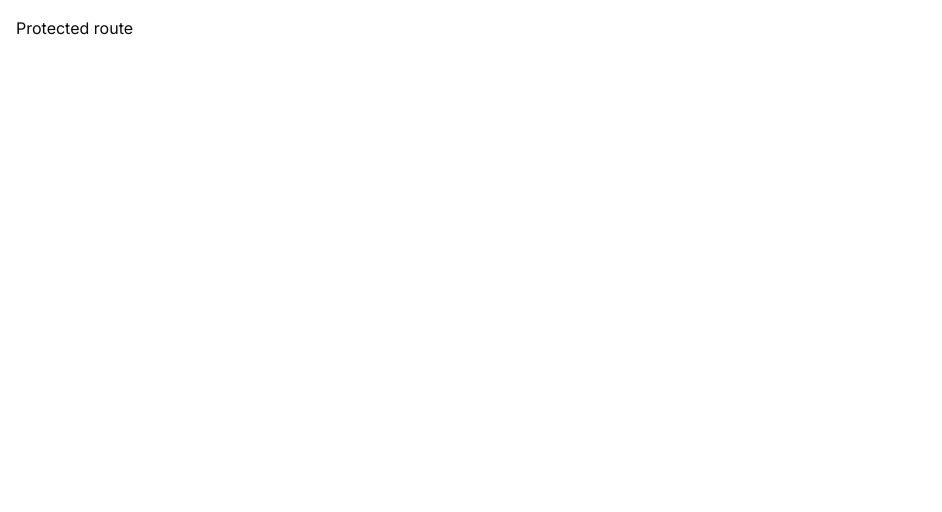
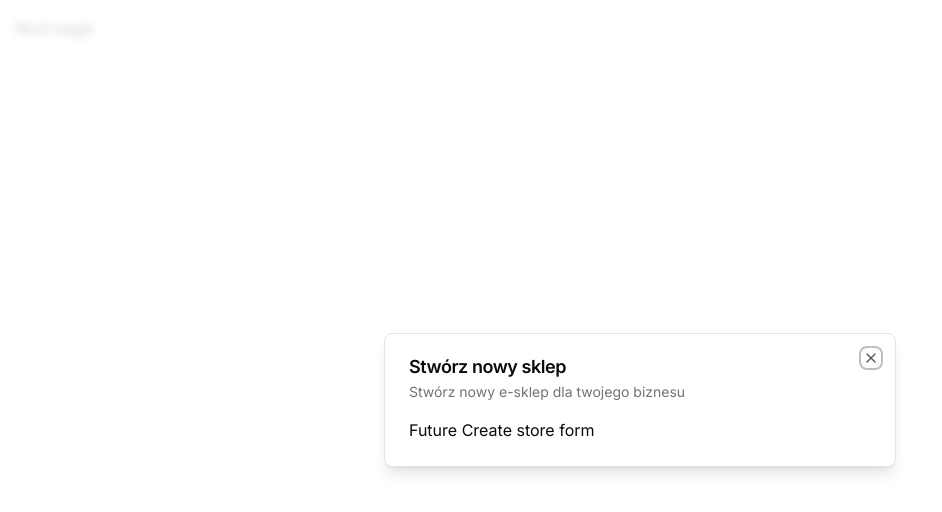
Before and after one commit to Sdfeagt/E-commerce-admin-page, a Next.js app: page / in a window 1280 px wide. Shown: the top 512 px of the page, without its empty margins (0-942 px from the left). Built offline with nearby package versions, Linux system fonts and the light colour scheme.

Commit message:
Create the 'add store' modal

```diff
--- a/app/(root)/page.tsx
+++ b/app/(root)/page.tsx
@@ -1,11 +1,22 @@
-import { Button } from "@/components/ui/button";
-import { UserButton } from "@clerk/nextjs";
+"use client";
+import { useEffect } from "react";
+
+import { useStoreModal } from "@/hooks/use-store-modal";
 
 export default function Home() {
+
+    const onOpen = useStoreModal((state) => state.onOpen)
+    const isOpen = useStoreModal((state) => state.isOpen)
+
+    useEffect(() => {
+        if (!isOpen) {
+            onOpen()
+        }
+    }, [isOpen, onOpen])
+
     return (
         <div className="p-4">
-            Protected route
-            <UserButton afterSignOutUrl="/" />
+            Root page
         </div>
     )
 }
--- a/app/layout.tsx
+++ b/app/layout.tsx
@@ -2,6 +2,8 @@
 import type { Metadata } from 'next'
 import { Inter } from 'next/font/google'
 import { ClerkProvider } from '@clerk/nextjs'
+
+import { ModalProvider } from '@/providers/modal-provider'
 
 
 const inter = Inter({ subsets: ['latin'] })
@@ -19,7 +21,10 @@
   return (
     <ClerkProvider>
       <html lang="pl">
-        <body className={inter.className}>{children}</body>
+        <body className={inter.className}>
+          <ModalProvider />
+          {children}
+        </body>
       </html>
     </ClerkProvider>
 
--- /dev/null
+++ b/components/ui/dialog.tsx
@@ -0,0 +1,123 @@
+"use client"
+
+import * as React from "react"
+import * as DialogPrimitive from "@radix-ui/react-dialog"
+import { X } from "lucide-react"
+
+import { cn } from "@/lib/utils"
+
+const Dialog = DialogPrimitive.Root
+
+const DialogTrigger = DialogPrimitive.Trigger
+
+const DialogPortal = ({
+  className,
+  ...props
+}: DialogPrimitive.DialogPortalProps) => (
+  <DialogPrimitive.Portal className={cn(className)} {...props} />
+)
+DialogPortal.displayName = DialogPrimitive.Portal.displayName
+
+const DialogOverlay = React.forwardRef<
+  React.ElementRef<typeof DialogPrimitive.Overlay>,
+  React.ComponentPropsWithoutRef<typeof DialogPrimitive.Overlay>
+>(({ className, ...props }, ref) => (
+  <DialogPrimitive.Overlay
+    ref={ref}
+    className={cn(
+      "fixed inset-0 z-50 bg-background/80 backdrop-blur-sm data-[state=open]:animate-in data-[state=closed]:animate-out data-[state=closed]:fade-out-0 data-[state=open]:fade-in-0",
+      className
+    )}
+    {...props}
+  />
+))
+DialogOverlay.displayName = DialogPrimitive.Overlay.displayName
+
+const DialogContent = React.forwardRef<
+  React.ElementRef<typeof DialogPrimitive.Content>,
+  React.ComponentPropsWithoutRef<typeof DialogPrimitive.Content>
+>(({ className, children, ...props }, ref) => (
+  <DialogPortal>
+    <DialogOverlay />
+    <DialogPrimitive.Content
+      ref={ref}
+      className={cn(
+        "fixed left-[50%] top-[50%] z-50 grid w-full max-w-lg translate-x-[-50%] translate-y-[-50%] gap-4 border bg-background p-6 shadow-lg duration-200 data-[state=open]:animate-in data-[state=closed]:animate-out data-[state=closed]:fade-out-0 data-[state=open]:fade-in-0 data-[state=closed]:zoom-out-95 data-[state=open]:zoom-in-95 data-[state=closed]:slide-out-to-left-1/2 data-[state=closed]:slide-out-to-top-[48%] data-[state=open]:slide-in-from-left-1/2 data-[state=open]:slide-in-from-top-[48%] sm:rounded-lg md:w-full",
+        className
+      )}
+      {...props}
+    >
+      {children}
+      <DialogPrimitive.Close className="absolute right-4 top-4 rounded-sm opacity-70 ring-offset-background transition-opacity hover:opacity-100 focus:outline-none focus:ring-2 focus:ring-ring focus:ring-offset-2 disabled:pointer-events-none data-[state=open]:bg-accent data-[state=open]:text-muted-foreground">
+        <X className="h-4 w-4" />
+        <span className="sr-only">Close</span>
+      </DialogPrimitive.Close>
+    </DialogPrimitive.Content>
+  </DialogPortal>
+))
+DialogContent.displayName = DialogPrimitive.Content.displayName
+
+const DialogHeader = ({
+  className,
+  ...props
+}: React.HTMLAttributes<HTMLDivElement>) => (
+  <div
+    className={cn(
+      "flex flex-col space-y-1.5 text-center sm:text-left",
+      className
+    )}
+    {...props}
+  />
+)
+DialogHeader.displayName = "DialogHeader"
+
+const DialogFooter = ({
+  className,
+  ...props
+}: React.HTMLAttributes<HTMLDivElement>) => (
+  <div
+    className={cn(
+      "flex flex-col-reverse sm:flex-row sm:justify-end sm:space-x-2",
+      className
+    )}
+    {...props}
+  />
+)
+DialogFooter.displayName = "DialogFooter"
+
+const DialogTitle = React.forwardRef<
+  React.ElementRef<typeof DialogPrimitive.Title>,
+  React.ComponentPropsWithoutRef<typeof DialogPrimitive.Title>
+>(({ className, ...props }, ref) => (
+  <DialogPrimitive.Title
+    ref={ref}
+    className={cn(
+      "text-lg font-semibold leading-none tracking-tight",
+      className
+    )}
+    {...props}
+  />
+))
+DialogTitle.displayName = DialogPrimitive.Title.displayName
+
+const DialogDescription = React.forwardRef<
+  React.ElementRef<typeof DialogPrimitive.Description>,
+  React.ComponentPropsWithoutRef<typeof DialogPrimitive.Description>
+>(({ className, ...props }, ref) => (
+  <DialogPrimitive.Description
+    ref={ref}
+    className={cn("text-sm text-muted-foreground", className)}
+    {...props}
+  />
+))
+DialogDescription.displayName = DialogPrimitive.Description.displayName
+
+export {
+  Dialog,
+  DialogTrigger,
+  DialogContent,
+  DialogHeader,
+  DialogFooter,
+  DialogTitle,
+  DialogDescription,
+}
--- /dev/null
+++ b/components/ui/modal.tsx
@@ -0,0 +1,41 @@
+"use client";
+
+import { Dialog, DialogContent, DialogDescription, DialogHeader, DialogTitle } from "@/components/ui/dialog";
+
+interface ModalProps {
+    title: string;
+    description: string;
+    isOpen: boolean;
+    onClose: () => void;
+    children?: React.ReactNode
+};
+
+
+export const Modal: React.FC<ModalProps> = ({
+    title,
+    description,
+    isOpen,
+    onClose,
+    children
+}) => {
+    const onChange = (open: boolean) => {
+        if (!open) {
+            onClose()
+        }
+
+    }
+
+    return (
+        <Dialog open={isOpen} onOpenChange={onChange}>
+            <DialogContent>
+                <DialogHeader>
+                    <DialogTitle>{title}</DialogTitle>
+                    <DialogDescription>{description}</DialogDescription>
+                </DialogHeader>
+                <div>
+                    {children}
+                </div>
+            </DialogContent>
+        </Dialog>
+    )
+}
--- /dev/null
+++ b/components/ui/modals/store-model.tsx
@@ -0,0 +1,17 @@
+"use client";
+
+import { Modal } from "@/components/ui/modal";
+import { useStoreModal } from "@/hooks/use-store-modal"
+
+export const StoreModal = () => {
+    const storeModal = useStoreModal()
+    return (
+        < Modal
+            title="Stwórz nowy sklep"
+            description="Stwórz nowy e-sklep dla twojego biznesu"
+            isOpen={storeModal.isOpen}
+            onClose={storeModal.onClose}>
+            Future Create store form
+        </Modal >
+    )
+}
--- /dev/null
+++ b/hooks/use-store-modal.tsx
@@ -0,0 +1,16 @@
+import { create } from "zustand";
+
+interface useStoreModalInterface {
+    isOpen: boolean;
+    onOpen: () => void;
+    onClose: () => void;
+};
+
+export const useStoreModal = create<useStoreModalInterface>((set) => ({
+    isOpen: false,
+    onOpen: () => set({ isOpen: true }),
+    onClose: () => set({ isOpen: false }),
+
+
+
+}))
--- a/package.json
+++ b/package.json
@@ -10,6 +10,7 @@
   },
   "dependencies": {
     "@clerk/nextjs": "^4.22.1",
+    "@radix-ui/react-dialog": "^1.0.4",
     "@radix-ui/react-slot": "^1.0.2",
     "@types/node": "20.4.2",
     "@types/react": "18.2.15",
@@ -27,6 +28,7 @@
     "tailwind-merge": "^1.14.0",
     "tailwindcss": "3.3.3",
     "tailwindcss-animate": "^1.0.6",
-    "typescript": "5.1.6"
+    "typescript": "5.1.6",
+    "zustand": "^4.3.9"
   }
 }
--- /dev/null
+++ b/providers/modal-provider.tsx
@@ -0,0 +1,22 @@
+"use client";
+import { useEffect, useState } from "react"
+
+import { StoreModal } from "@/components/ui/modals/store-model";
+
+export const ModalProvider = () => {
+    const [isMounted, setIsMounted] = useState(false)
+
+    useEffect(() => {
+        setIsMounted(true)
+    }, [])
+
+    if (!isMounted) {
+        return null;
+    }
+
+    return (
+        <>
+            <StoreModal />
+        </>
+    )
+}
```
Also changed, not shown: 1 other file (tests, documents, lock files or other folders).
